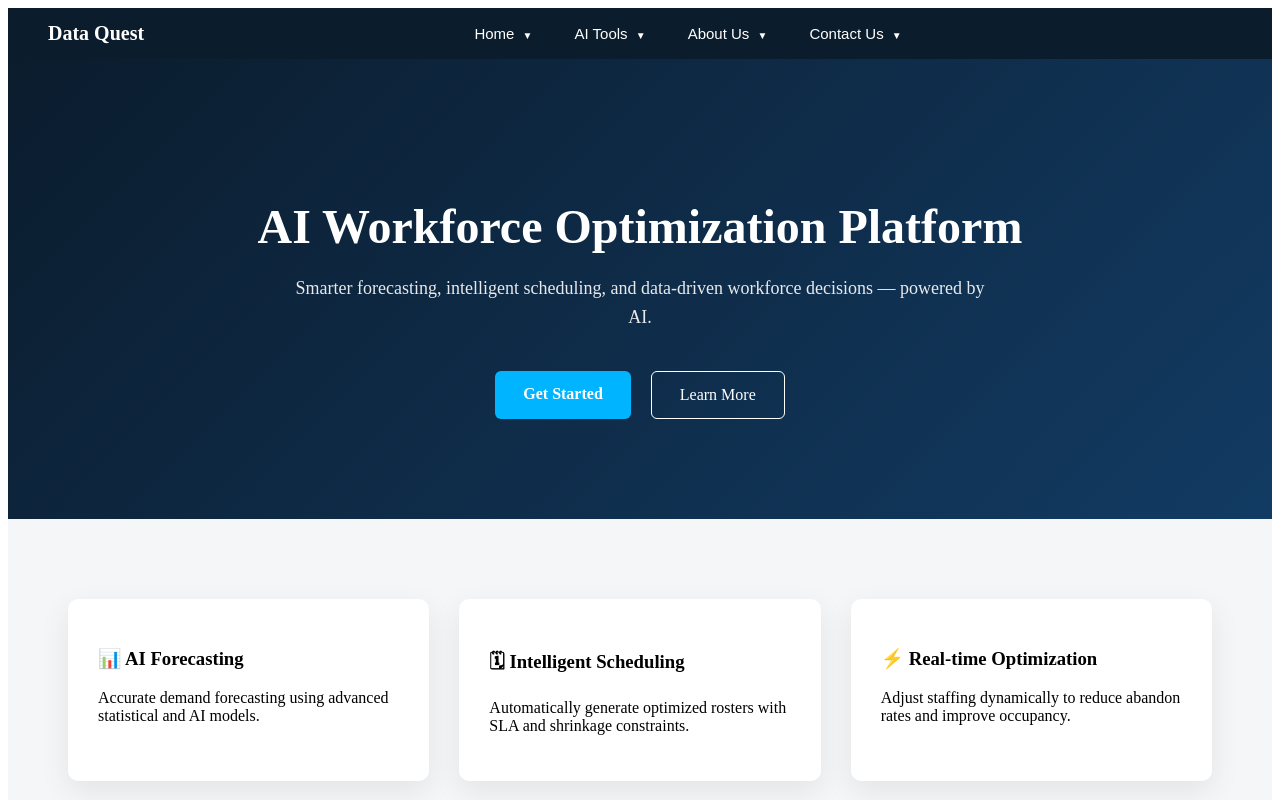
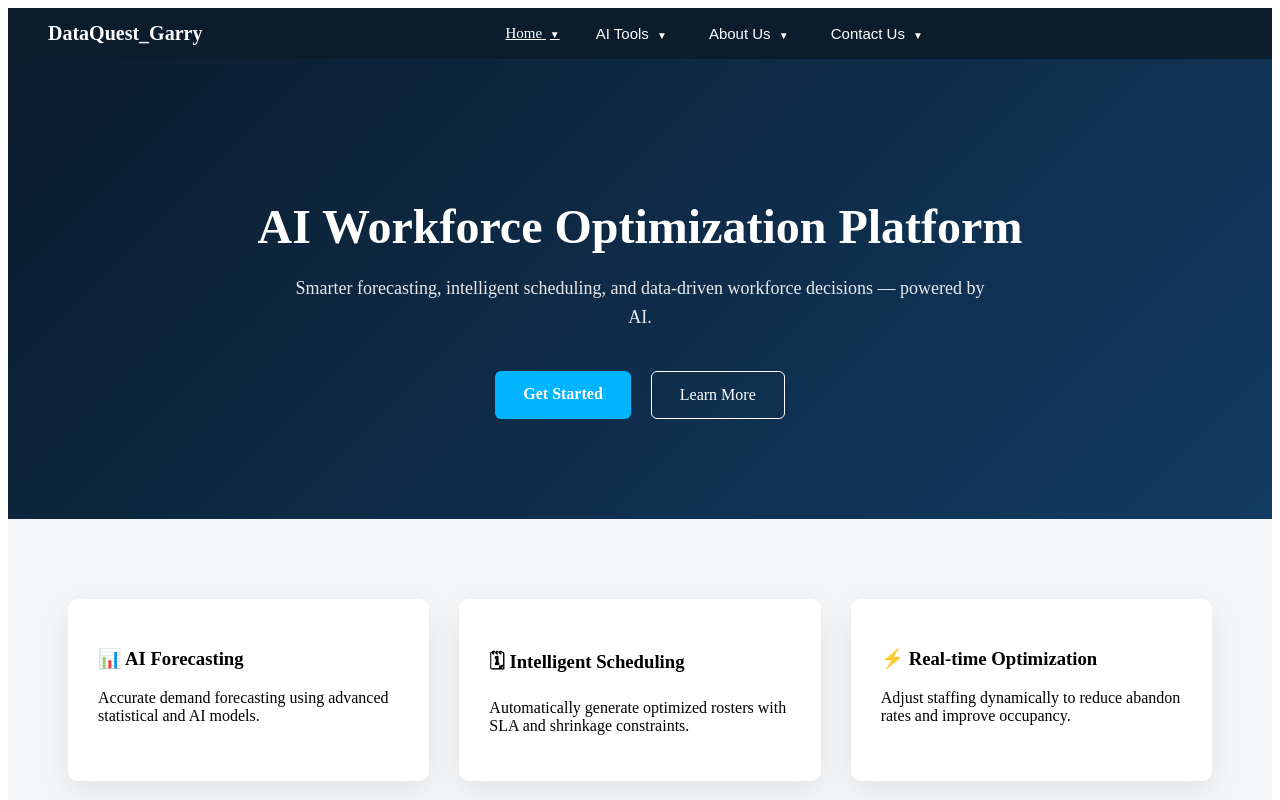
Before and after one commit to garrycnx/wfm-portal, a Next.js app: page / in a window 1280 px wide. Shown: the top 800 px of the page. Built offline with nearby package versions, Linux system fonts and the light colour scheme.

Commit message:
Add clickable footer credit with auto year

```diff
--- a/src/app/globals.css
+++ b/src/app/globals.css
@@ -69,3 +69,33 @@
 .dropdown-item:hover {
   background: #f4f6f8;
 }
+
+/* Fotter code  */
+
+.footer-credit {
+  position: fixed;
+  right: 20px;
+  bottom: 15px;
+  font-size: 12px;
+  color: #cbd5e1;
+  opacity: 0.85;
+  z-index: 1000;
+  display: flex;
+  gap: 6px;
+  align-items: center;
+}
+
+.footer-credit a {
+  color: #38bdf8; /* light blue */
+  text-decoration: none;
+  font-weight: 500;
+}
+
+.footer-credit a:hover {
+  text-decoration: underline;
+}
+
+.footer-name {
+  color: #ffffff;
+  font-weight: 600;
+}
--- a/src/components/Navbar.tsx
+++ b/src/components/Navbar.tsx
@@ -6,10 +6,10 @@ import { useState } from "react";
 export default function Navbar() {
   return (
     <header className="navbar">
-      <div className="navbar-logo">Data Quest</div>
+      <div className="navbar-logo">DataQuest_Garry</div>
 
       <nav className="navbar-menu">
-        <Dropdown label="Home">
+        <Dropdown label="Home" href="/">
           <DropdownItem href="/">Overview</DropdownItem>
           <DropdownItem href="/">Why Data Quest</DropdownItem>
         </Dropdown>
@@ -39,9 +39,11 @@ export default function Navbar() {
 
 function Dropdown({
   label,
+  href,
   children,
 }: {
   label: string;
+  href?: string;
   children: React.ReactNode;
 }) {
   const [open, setOpen] = useState(false);
@@ -52,9 +54,19 @@ function Dropdown({
       onMouseEnter={() => setOpen(true)}
       onMouseLeave={() => setOpen(false)}
     >
+    {href ? (
+      <Link href={href} className="dropdown-btn">
+        {label} <span className="arrow">▼</span>
+
+      </Link>
+    ) : (
       <button className="dropdown-btn">
         {label} <span className="arrow">▼</span>
+
       </button>
+    )}
+
+
 
       {open && <div className="dropdown-menu">{children}</div>}
     </div>
```
Also changed, not shown: src/components/Footer.tsx (added).
